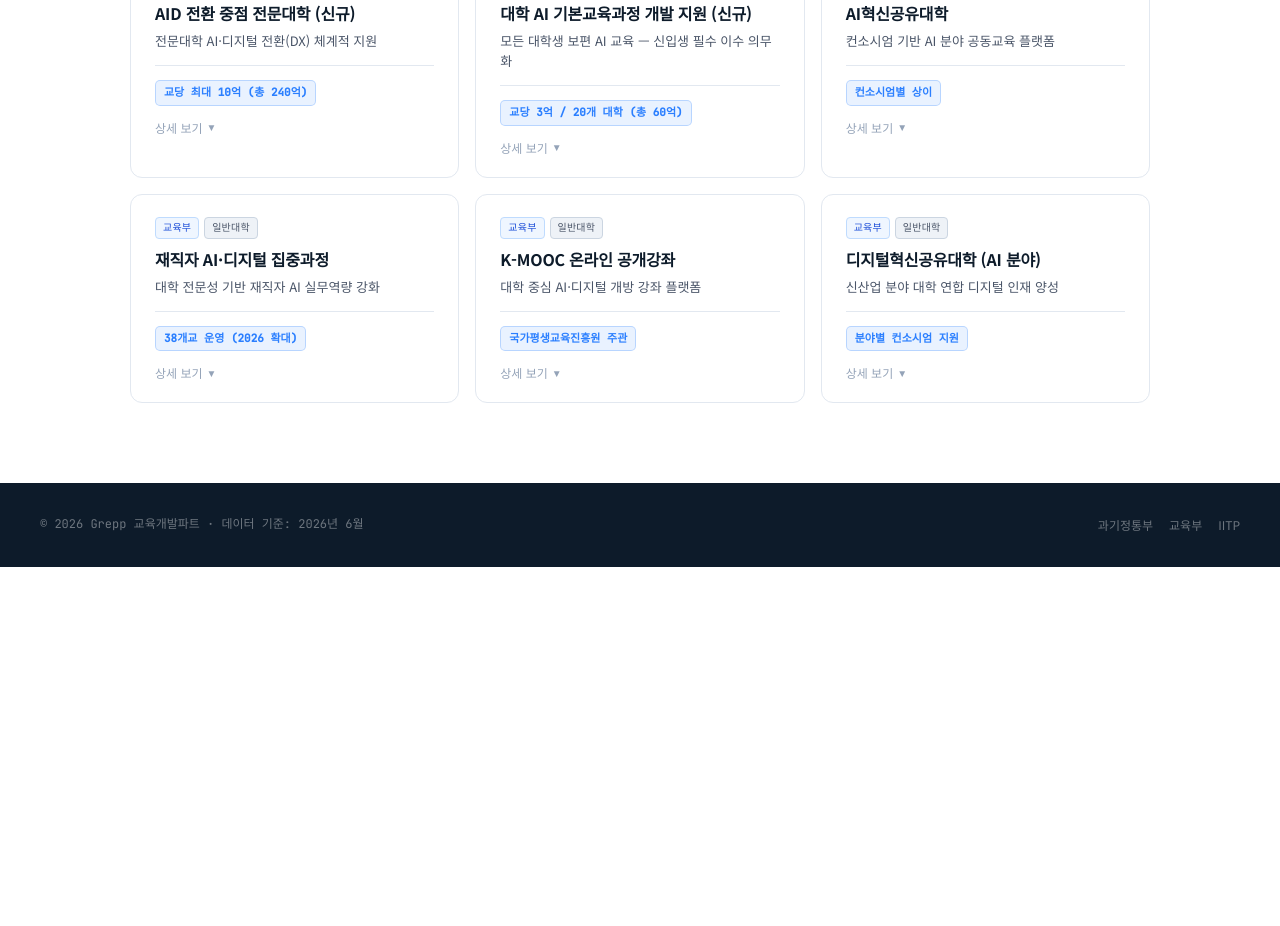
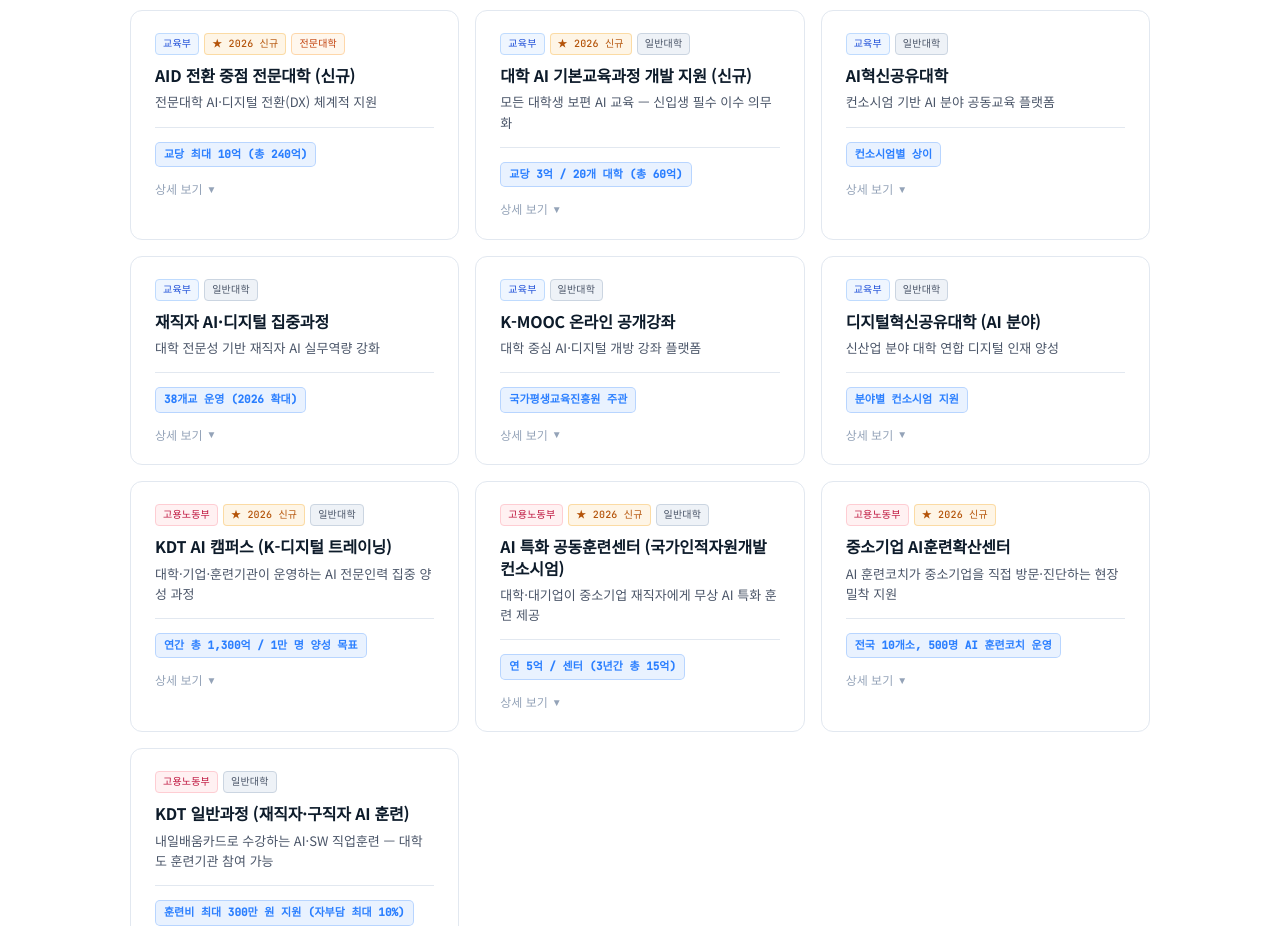
Before and after one commit to gerrard-grepp/260611-AIbusinesslist, a plain HTML site: page index.html in a window 1280 px wide. Shown: the part 1874-2800 px from the top of the page. Before the commit the page ends 2441 px from the top, so only its background shows below. Drawn offline with Linux system fonts and the light colour scheme.

Commit message:
Update index.html

```diff
--- a/index.html
+++ b/index.html
@@ -218,6 +218,7 @@
 .badge-grad { background: var(--purple-dim); color: var(--purple); border: 1px solid rgba(124,58,237,.2); }
 .badge-univ { background: var(--surface2); color: var(--text-secondary); border: 1px solid var(--border-strong); }
 .badge-junior { background: #FFF7ED; color: #C2410C; border: 1px solid #FED7AA; }
+.badge-moel  { background: #FFF1F2; color: #BE123C; border: 1px solid #FECDD3; }
 
 .card-arrow {
   color: var(--accent);
@@ -441,11 +442,11 @@
     </p>
     <div class="hero-stats">
       <div>
-        <div class="hero-stat-num">15+</div>
+        <div class="hero-stat-num">19</div>
         <div class="hero-stat-label">조사된 사업 수</div>
       </div>
       <div>
-        <div class="hero-stat-num">5</div>
+        <div class="hero-stat-num">8</div>
         <div class="hero-stat-label">2026년 신규 사업</div>
       </div>
       <div>
@@ -453,8 +454,8 @@
         <div class="hero-stat-label">최대 지원 규모 (교당)</div>
       </div>
       <div>
-        <div class="hero-stat-num">240억</div>
-        <div class="hero-stat-label">AID 전문대학 총 지원</div>
+        <div class="hero-stat-num">3개 부처</div>
+        <div class="hero-stat-label">과기부·교육부·고용부</div>
       </div>
     </div>
   </div>
@@ -466,6 +467,7 @@
   <button class="filter-btn active" onclick="setFilter(this,'all')">전체</button>
   <button class="filter-btn" onclick="setFilter(this,'msit')">과기정통부</button>
   <button class="filter-btn" onclick="setFilter(this,'moe')">교육부</button>
+  <button class="filter-btn" onclick="setFilter(this,'moel')">고용노동부</button>
   <button class="filter-btn" onclick="setFilter(this,'new')">2026 신규</button>
   <button class="filter-btn" onclick="setFilter(this,'univ')">일반대학</button>
   <button class="filter-btn" onclick="setFilter(this,'junior')">전문대학</button>
@@ -482,6 +484,7 @@
     <div class="dept-legend">
       <div class="legend-item"><div class="legend-dot" style="background:#2B7FFF"></div>과기정통부 (IITP)</div>
       <div class="legend-item"><div class="legend-dot" style="background:#00C48C"></div>교육부</div>
+      <div class="legend-item"><div class="legend-dot" style="background:#BE123C"></div>고용노동부</div>
     </div>
   </div>
 
@@ -503,6 +506,7 @@
   <div class="footer-right">
     <a class="footer-link" href="https://www.msit.go.kr" target="_blank">과기정통부</a>
     <a class="footer-link" href="https://www.moe.go.kr" target="_blank">교육부</a>
+    <a class="footer-link" href="https://www.moel.go.kr" target="_blank">고용노동부</a>
     <a class="footer-link" href="https://ezone.iitp.kr" target="_blank">IITP</a>
   </div>
 </footer>
@@ -745,11 +749,78 @@
       { label: '교육부 안내', url: 'https://www.moe.go.kr', primary: true },
     ]
   },
+  // ───────────────────────────────────────────────
+  // 고용노동부 계열 사업
+  // ───────────────────────────────────────────────
+  {
+    id: 16,
+    title: 'KDT AI 캠퍼스 (K-디지털 트레이닝)',
+    sub: '대학·기업·훈련기관이 운영하는 AI 전문인력 집중 양성 과정',
+    dept: 'moel',
+    isNew: true,
+    target: 'univ',
+    scale: '연간 총 1,300억 / 1만 명 양성 목표',
+    barVal: 26,
+    detail: '2026년 신설. AI 엔지니어·AI 앱 개발자·AI 융합가·AI 하드웨어 엔지니어 4개 직군 양성. 대학·기업·훈련기관 모두 신청 가능(AI 분야 교육 실적 필요). 기업 현업 문제 반영 PBL 30% 이상 편성 의무. 인하대 등 대학이 운영기관으로 선정(과당 약 26억 규모). 훈련생 수당: 수도권 월 40만·비수도권 60만·인구감소지역 80만 원.',
+    badges: ['moel','new','univ'],
+    links: [
+      { label: '고용노동부 공식 발표', url: 'https://www.moel.go.kr/news/enews/report/enewsView.do?news_seq=18833', primary: true },
+      { label: 'Work24 훈련 찾기', url: 'https://www.work24.go.kr/hr/a/a/1100/trnnCrsInf2.do?pageId=6', primary: false },
+    ]
+  },
+  {
+    id: 17,
+    title: 'AI 특화 공동훈련센터 (국가인적자원개발컨소시엄)',
+    sub: '대학·대기업이 중소기업 재직자에게 무상 AI 특화 훈련 제공',
+    dept: 'moel',
+    isNew: true,
+    target: 'univ',
+    scale: '연 5억 / 센터 (3년간 총 15억)',
+    barVal: 5,
+    detail: '2026년 전국 20개소 신규 선정. 대기업·거점 대학 등 우수 인프라를 활용해 중소기업 재직자 무상 훈련. 기존 훈련비의 300% 고단가 AI 특화 훈련비 지원. 거점형 지정 시 연 1억 추가 지원. 8개 권역(5극3특) 분포. 기업·대학·사업주단체가 중소·중견기업 컨소시엄 구성. 제주한라대·포항공대 등 대학이 참여기관으로 선정.',
+    badges: ['moel','new','univ'],
+    links: [
+      { label: '한국산업인력공단 공고', url: 'https://www.hrdkorea.or.kr/3/1/1?k=55281', primary: true },
+      { label: '고용노동부 보도자료', url: 'https://www.moel.go.kr/news/enews/report/enewsView.do?news_seq=18864', primary: false },
+    ]
+  },
+  {
+    id: 18,
+    title: '중소기업 AI훈련확산센터',
+    sub: 'AI 훈련코치가 중소기업을 직접 방문·진단하는 현장 밀착 지원',
+    dept: 'moel',
+    isNew: true,
+    target: 'univ',
+    scale: '전국 10개소, 500명 AI 훈련코치 운영',
+    barVal: 0,
+    detail: '2026년 신설. AI 훈련과정 개발 + AI 훈련코치 양성 전문기관. 민간 코치 약 200명이 지역 중소기업 2만5천 개소 방문, 기업 상황 진단 후 S-OJT 등 맞춤훈련 연계. AI 특화 공동훈련센터(20개소)와 연계 운영. 기업별 훈련 로드맵 수립(2천 개소), S-OJT(600개소) 연계.',
+    badges: ['moel','new'],
+    links: [
+      { label: '고용노동부 보도자료', url: 'https://www.moel.go.kr/news/enews/report/enewsView.do?news_seq=19141', primary: true },
+    ]
+  },
+  {
+    id: 19,
+    title: 'KDT 일반과정 (재직자·구직자 AI 훈련)',
+    sub: '내일배움카드로 수강하는 AI·SW 직업훈련 — 대학도 훈련기관 참여 가능',
+    dept: 'moel',
+    isNew: false,
+    target: 'univ',
+    scale: '훈련비 최대 300만 원 지원 (자부담 최대 10%)',
+    barVal: 0,
+    detail: '2026년 개편: AI 캠퍼스 외 일반 KDT에 자기부담금(최대 10%) 도입, 훈련장려금 월 11.6만→20만 원으로 인상, 특별훈련수당 신설(수도권 10만·비수도권 20만·인구감소 30만 원). 국기훈련 직종 33개 KDT 편입(약 4천 명). 대학 부설 훈련기관도 운영 가능(서울대 KDT 등).',
+    badges: ['moel','univ'],
+    links: [
+      { label: 'Work24 훈련포털', url: 'https://www.work24.go.kr', primary: true },
+      { label: '고용노동부 직업훈련', url: 'https://www.moel.go.kr', primary: false },
+    ]
+  },
 ];
 
 const BADGE_META = {
   msit: { cls: 'badge-msit', label: '과기정통부' },
   moe:  { cls: 'badge-moe',  label: '교육부' },
+  moel: { cls: 'badge-moel', label: '고용노동부' },
   new:  { cls: 'badge-new',  label: '★ 2026 신규' },
   grad: { cls: 'badge-grad', label: '대학원' },
   univ: { cls: 'badge-univ', label: '일반대학' },
@@ -775,6 +846,7 @@
     : PROGRAMS.filter(p => {
         if (filter === 'moe') return p.dept === 'moe';
         if (filter === 'msit') return p.dept === 'msit';
+        if (filter === 'moel') return p.dept === 'moel';
         if (filter === 'new') return p.isNew;
         if (filter === 'univ') return p.target === 'univ';
         if (filter === 'junior') return p.target === 'junior';
@@ -857,6 +929,8 @@
     { label: '학석사 ICT (참고)', val: 8, color: '#6EE7B7' },
     { label: '정보보호특성화대학', val: 4.5, color: '#A7F3D0' },
     { label: 'AI기본교육과정', val: 3, color: '#00C48C' },
+    { label: 'KDT AI캠퍼스 (기관당)', val: 26, color: '#BE123C' },
+    { label: 'AI 특화 공동훈련센터', val: 5, color: '#FB7185' },
   ];
   const max = 30;
   const el = document.getElementById('barChart');
```
